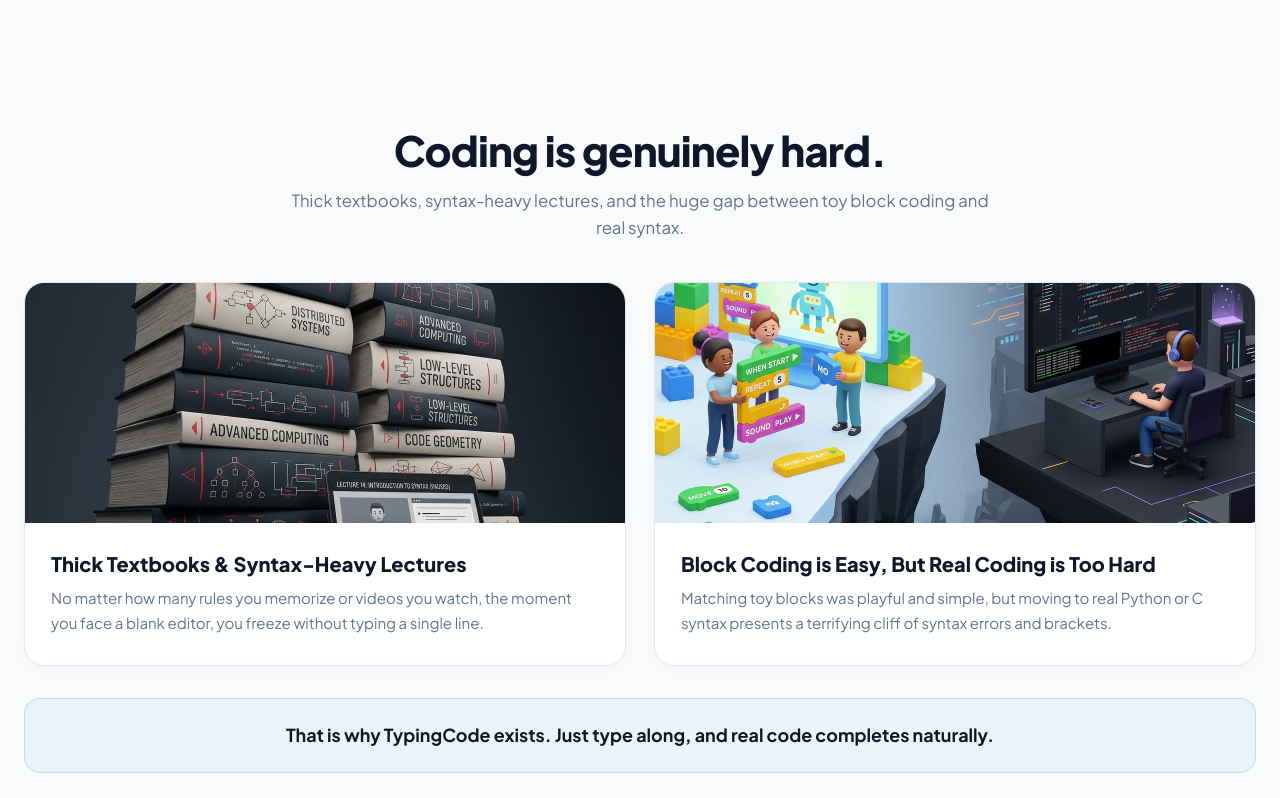
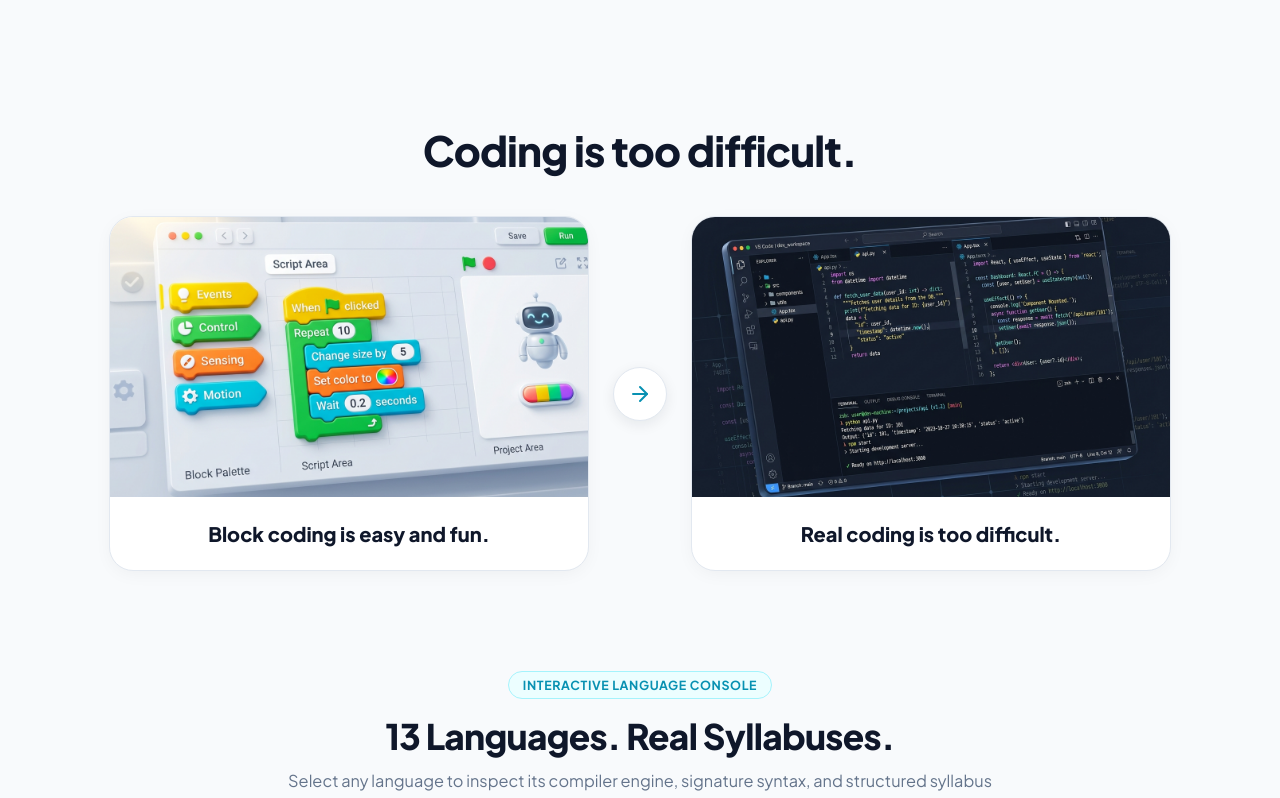
Before and after one commit to iurazilland/TypingCodeV2, a Next.js app: page / in a window 1280 px wide. Shown: the part 500-1298 px from the top of the page. Built offline with nearby package versions, Linux system fonts and the light colour scheme.

Commit message:
feat(landing): implement minimalist 2-card with arrow layout: '코딩은 너무 어렵습니다.'

```diff
--- a/src/app/page.tsx
+++ b/src/app/page.tsx
@@ -217,121 +217,96 @@ export default function HomePage() {
         </section>
 
         {/* =================================================================
-            2. THE CORE PROBLEM (Why Coding is Hard & Why TypingCode)
+            2. THE PROBLEM: BLOCK CODING VS REAL CODING
             ================================================================= */}
         <section id="why-typingcode" style={{ marginBottom: '100px' }}>
 
-          {/* Section Header: Simple, honest, impactful */}
+          {/* Section Header */}
           <div style={{ textAlign: 'center', maxWidth: '720px', margin: '0 auto 40px' }}>
             <h2 style={{
               fontSize: 'clamp(2rem, 4vw, 2.6rem)',
               fontWeight: 800,
               color: '#0f172a',
               letterSpacing: '-0.02em',
-              marginBottom: '12px',
+              margin: 0,
               wordBreak: 'keep-all',
             }}>
-              {isEn ? 'Coding is genuinely hard.' : '코딩, 원래 어렵습니다.'}
+              {isEn ? 'Coding is too difficult.' : '코딩은 너무 어렵습니다.'}
             </h2>
-            <p style={{ color: '#64748b', fontSize: '1.05rem', lineHeight: 1.6, wordBreak: 'keep-all', margin: 0 }}>
-              {isEn
-                ? 'Thick textbooks, syntax-heavy lectures, and the huge gap between toy block coding and real syntax.'
-                : '두꺼운 문법책과 어려운 강의, 그리고 블록 코딩과 실전 코딩 사이의 거대한 벽 때문입니다.'}
-            </p>
           </div>
 
-          {/* 2 Focused Problem Cards Grid */}
+          {/* 2 Cards with Middle Arrow */}
           <div style={{
-            display: 'grid',
-            gridTemplateColumns: 'repeat(auto-fit, minmax(340px, 1fr))',
-            gap: '28px',
+            display: 'flex',
+            alignItems: 'center',
+            justifyContent: 'center',
+            gap: '24px',
+            flexWrap: 'wrap',
           }}>
-            {/* Card 1: Thick Books & Syntax Lectures */}
+            {/* Card 1: Block Coding */}
             <div style={{
+              flex: '1 1 360px',
+              maxWidth: '480px',
               background: '#ffffff',
               border: '1px solid #e2e8f0',
-              borderRadius: '20px',
+              borderRadius: '24px',
               overflow: 'hidden',
-              boxShadow: '0 4px 20px -4px rgba(15, 23, 42, 0.05)',
-              display: 'flex',
-              flexDirection: 'column',
-              transition: 'transform 0.2s ease, box-shadow 0.2s ease',
+              boxShadow: '0 4px 20px -4px rgba(15, 23, 42, 0.06)',
             }}>
-              <div style={{ width: '100%', height: '240px', overflow: 'hidden', background: '#080c14' }}>
+              <div style={{ width: '100%', height: '280px', overflow: 'hidden', background: '#f8fafc' }}>
                 <img
-                  src="/images/thick_coding_books.jpg"
-                  alt="두꺼운 코딩책과 문법 위주의 어려운 강의"
+                  src="/images/block_coding_pure.jpg"
+                  alt="블록코딩은 쉽고 재밌습니다"
                   style={{ width: '100%', height: '100%', objectFit: 'cover', display: 'block' }}
                 />
               </div>
-              <div style={{ padding: '28px 26px 30px', flex: 1, display: 'flex', flexDirection: 'column', justifyContent: 'space-between' }}>
-                <div>
-                  <h3 style={{ fontSize: '1.25rem', fontWeight: 800, color: '#0f172a', marginBottom: '10px', wordBreak: 'keep-all' }}>
-                    {isEn ? 'Thick Textbooks & Syntax-Heavy Lectures' : '두꺼운 코딩책과 문법 위주의 어려운 강의'}
-                  </h3>
-                  <p style={{ fontSize: '0.94rem', color: '#64748b', lineHeight: 1.65, wordBreak: 'keep-all', margin: 0 }}>
-                    {isEn
-                      ? 'No matter how many rules you memorize or videos you watch, the moment you face a blank editor, you freeze without typing a single line.'
-                      : '수백 페이지의 문법을 눈으로 아무리 외우고 강의를 보아도, 정작 빈 에디터 앞에서는 타이핑 한 줄조차 치지 못하고 멈추게 됩니다.'}
-                  </p>
-                </div>
+              <div style={{ padding: '24px 24px', textAlign: 'center' }}>
+                <h3 style={{ fontSize: '1.25rem', fontWeight: 800, color: '#0f172a', margin: 0, wordBreak: 'keep-all' }}>
+                  {isEn ? 'Block coding is easy and fun.' : '블록코딩은 쉽고 재밌습니다.'}
+                </h3>
               </div>
             </div>
 
-            {/* Card 2: Block Coding vs Real Coding Cliff */}
+            {/* Middle Connecting Arrow */}
             <div style={{
+              display: 'flex',
+              alignItems: 'center',
+              justifyContent: 'center',
+              width: '54px',
+              height: '54px',
+              borderRadius: '50%',
+              background: '#ffffff',
+              border: '1.5px solid #e2e8f0',
+              color: '#0891b2',
+              boxShadow: '0 4px 14px rgba(15, 23, 42, 0.08)',
+              flexShrink: 0,
+            }}>
+              <ArrowRight size={24} />
+            </div>
+
+            {/* Card 2: Real Text Code */}
+            <div style={{
+              flex: '1 1 360px',
+              maxWidth: '480px',
               background: '#ffffff',
               border: '1px solid #e2e8f0',
-              borderRadius: '20px',
+              borderRadius: '24px',
               overflow: 'hidden',
-              boxShadow: '0 4px 20px -4px rgba(15, 23, 42, 0.05)',
-              display: 'flex',
-              flexDirection: 'column',
-              transition: 'transform 0.2s ease, box-shadow 0.2s ease',
+              boxShadow: '0 4px 20px -4px rgba(15, 23, 42, 0.06)',
             }}>
-              <div style={{ width: '100%', height: '240px', overflow: 'hidden', background: '#080c14' }}>
+              <div style={{ width: '100%', height: '280px', overflow: 'hidden', background: '#0e121a' }}>
                 <img
-                  src="/images/block_coding_cliff.jpg"
-                  alt="블록 코딩은 쉽지만 실제 코딩은 너무 어렵다"
+                  src="/images/real_text_code.jpg"
+                  alt="실제 코딩은 너무 어렵습니다"
                   style={{ width: '100%', height: '100%', objectFit: 'cover', display: 'block' }}
                 />
               </div>
-              <div style={{ padding: '28px 26px 30px', flex: 1, display: 'flex', flexDirection: 'column', justifyContent: 'space-between' }}>
-                <div>
-                  <h3 style={{ fontSize: '1.25rem', fontWeight: 800, color: '#0f172a', marginBottom: '10px', wordBreak: 'keep-all' }}>
-                    {isEn ? 'Block Coding is Easy, But Real Coding is Too Hard' : '블록 코딩은 쉽지만, 실제 코딩은 너무 어렵다'}
-                  </h3>
-                  <p style={{ fontSize: '0.94rem', color: '#64748b', lineHeight: 1.65, wordBreak: 'keep-all', margin: 0 }}>
-                    {isEn
-                      ? 'Matching toy blocks was playful and simple, but moving to real Python or C syntax presents a terrifying cliff of syntax errors and brackets.'
-                      : '마우스로 블록을 맞출 땐 쉬웠지만, 실제 텍스트 코드로 넘어가는 순간 괄호 하나, 오타 하나의 거대한 장벽에 가로막힙니다.'}
-                  </p>
-                </div>
+              <div style={{ padding: '24px 24px', textAlign: 'center' }}>
+                <h3 style={{ fontSize: '1.25rem', fontWeight: 800, color: '#0f172a', margin: 0, wordBreak: 'keep-all' }}>
+                  {isEn ? 'Real coding is too difficult.' : '실제 코딩은 너무 어렵습니다.'}
+                </h3>
               </div>
             </div>
-          </div>
-
-          {/* Simple, Punchy Connecting Bridge */}
-          <div style={{
-            marginTop: '32px',
-            textAlign: 'center',
-            padding: '22px 28px',
-            borderRadius: '16px',
-            background: 'rgba(8, 145, 178, 0.06)',
-            border: '1px solid rgba(8, 145, 178, 0.2)',
-          }}>
-            <p style={{
-              margin: 0,
-              fontSize: 'clamp(1rem, 2vw, 1.12rem)',
-              fontWeight: 700,
-              color: '#0f172a',
-              wordBreak: 'keep-all',
-              lineHeight: 1.6,
-            }}>
-              {isEn
-                ? 'That is why TypingCode exists. Just type along, and real code completes naturally.'
-                : '그래서 타이핑코드. 눈으로 외우지 않고 손으로 직접 따라 치며, 진짜 코드를 자연스럽게 완성합니다.'}
-            </p>
           </div>
         </section>
 
```
Also changed, not shown: public/images/block_coding_pure.jpg (added), public/images/real_text_code.jpg (added).
